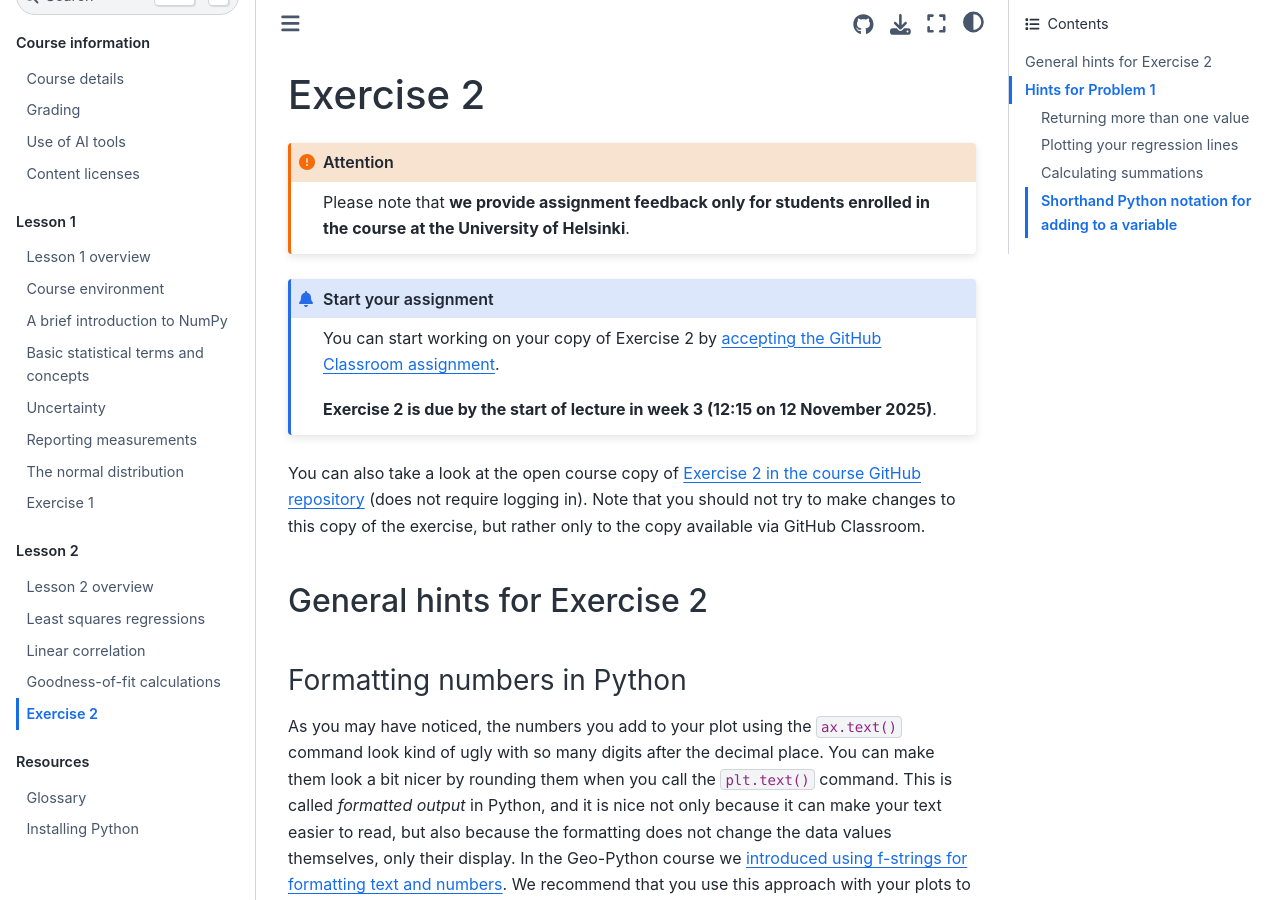
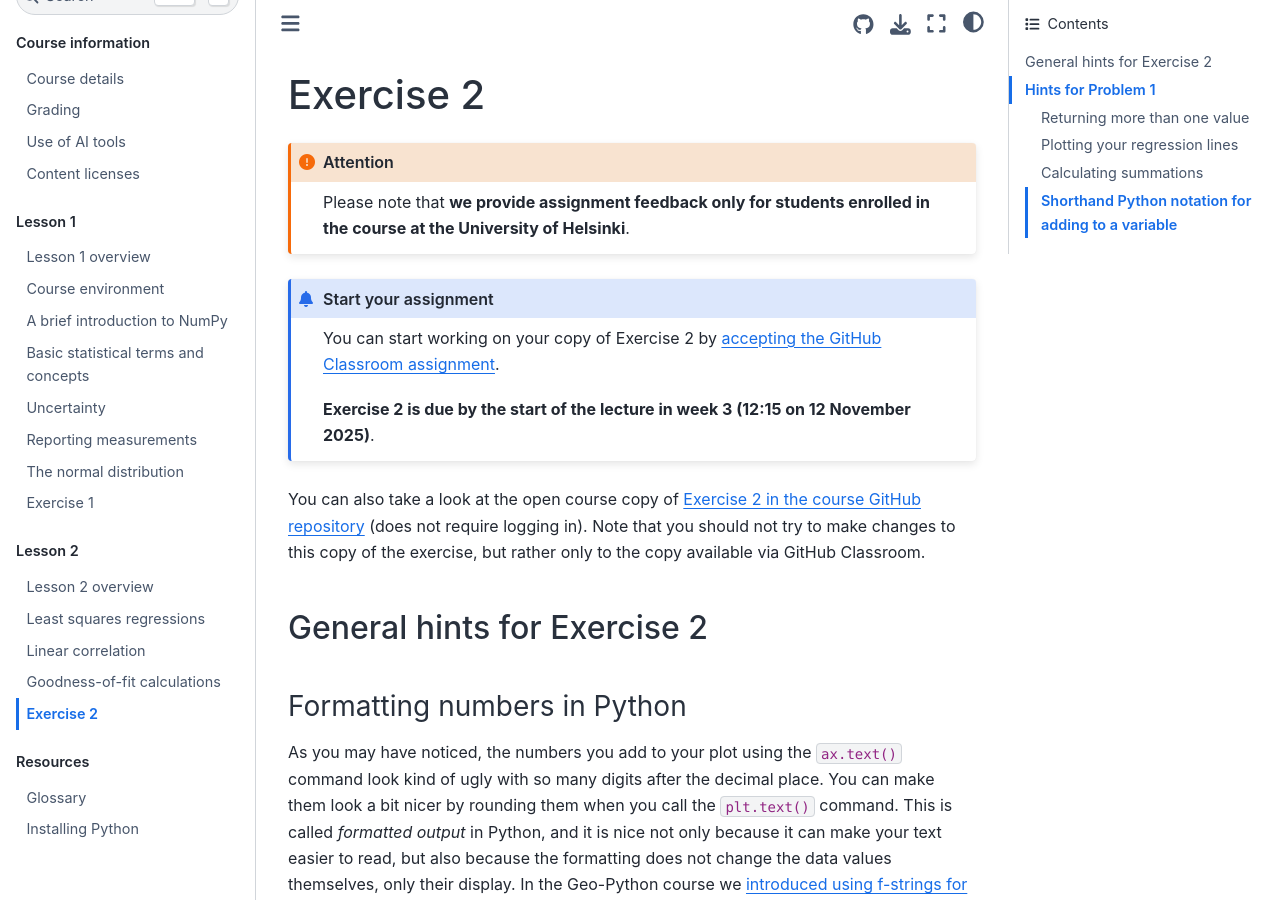
Before and after one commit to IntroQG/site, a Sphinx documentation site: the page built from source/lessons/L2/exercise-2.rst, in a window 1280 px wide and 900 px high. Built offline with Sphinx 7.4.7 and the Sphinx Book theme 1.1.4, drawn with Linux system fonts in a browser that asks for light colours.

Commit message:
Update webpage after lesson 2

```diff
--- a/source/lessons/L2/exercise-2.rst
+++ b/source/lessons/L2/exercise-2.rst
@@ -9,7 +9,7 @@ Exercise 2
 
     You can start working on your copy of Exercise 2 by `accepting the GitHub Classroom assignment <https://classroom.github.com/a/djK275Os>`__.
 
-    **Exercise 2 is due by the start of lecture in week 3 (12:15 on 12 November 2025)**.
+    **Exercise 2 is due by the start of the lecture in week 3 (12:15 on 12 November 2025)**.
 
 You can also take a look at the open course copy of `Exercise 2 in the course GitHub repository <https://github.com/IntroQG-2025/Exercise-2>`__ (does not require logging in).
 Note that you should not try to make changes to this copy of the exercise, but rather only to the copy available via GitHub Classroom.
```
Also changed, not shown: source/lessons/L2/overview.rst (+12 -12 lines), source/notebooks/L2/least-squares-from-class2025.ipynb (added).
